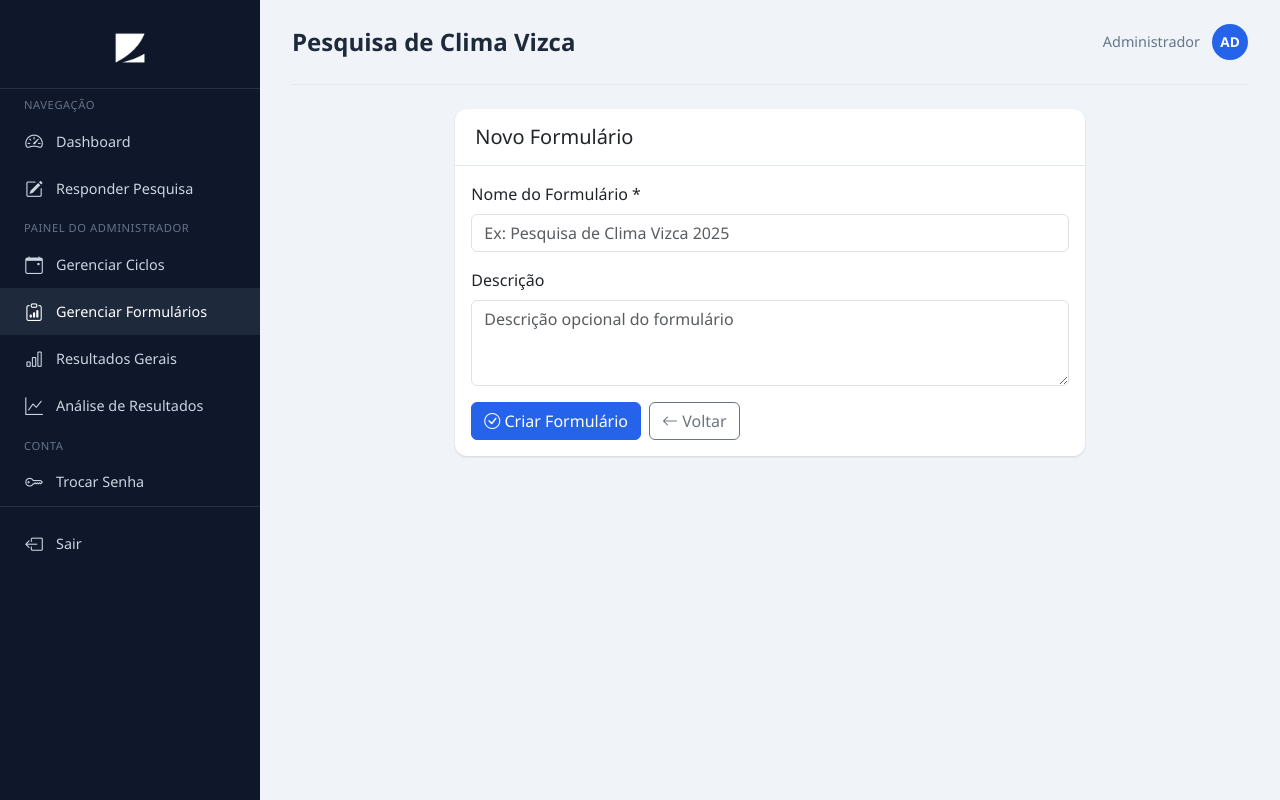
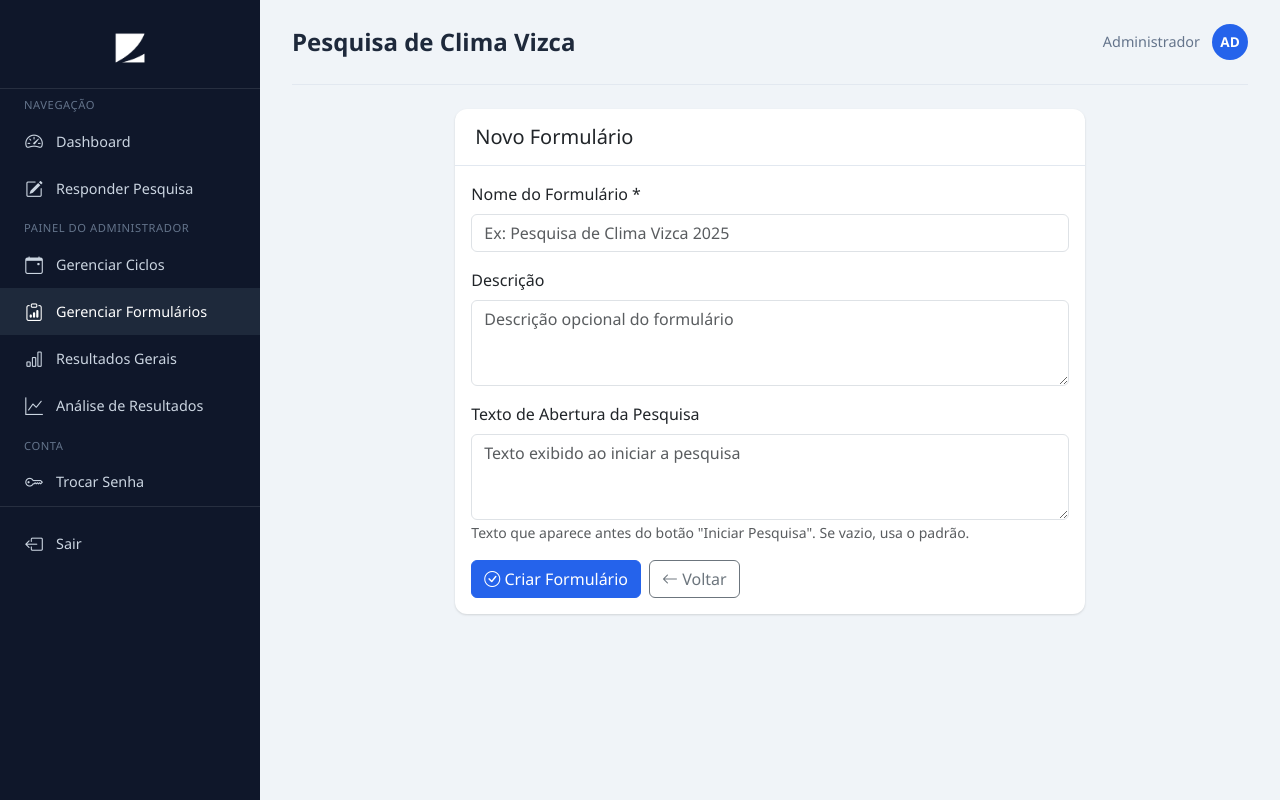
Before and after one commit to fpvizca/PesquisadeClima, a Flask app: page /admin/formularios/novo in a window 1280 px wide. Run offline with Flask 3, Linux system fonts and the light colour scheme; the visitor is signed in with stand-in values (Sample User, id 1); data comes from the database, SQL or seed files in the repository.

Commit message:
feat: campo texto_abertura editável no formulário
- Schema: coluna texto_abertura na tabela formularios
- Rotas: create/edit/duplicar copiam texto_abertura
- Template: textarea no form admin para editar o texto
- Pesquisa: exibe texto_abertura ou padrão se vazio
- migrate_v4.sql para bancos existentes

```diff
--- /dev/null
+++ b/migrate_v4.sql
@@ -0,0 +1 @@
+ALTER TABLE formularios ADD COLUMN texto_abertura TEXT;
--- a/routes/admin_formularios.py
+++ b/routes/admin_formularios.py
@@ -35,14 +35,15 @@ def init_routes(app):
         if request.method == 'POST':
             nome = request.form.get('nome', '').strip()
             descricao = request.form.get('descricao', '').strip()
+            texto_abertura = request.form.get('texto_abertura', '').strip()
 
             if not nome:
                 flash('Nome do formulário é obrigatório.', 'danger')
                 return redirect(url_for('admin_formulario_novo'))
 
             db.execute(
-                "INSERT INTO formularios (nome, descricao) VALUES (?, ?)",
-                (nome, descricao or None)
+                "INSERT INTO formularios (nome, descricao, texto_abertura) VALUES (?, ?, ?)",
+                (nome, descricao or None, texto_abertura or None)
             )
             db.commit()
             flash('Formulário criado com sucesso!', 'success')
@@ -66,6 +67,7 @@ def init_routes(app):
         if request.method == 'POST':
             nome = request.form.get('nome', '').strip()
             descricao = request.form.get('descricao', '').strip()
+            texto_abertura = request.form.get('texto_abertura', '').strip()
             ativo = 1 if request.form.get('ativo') else 0
 
             if not nome:
@@ -73,8 +75,8 @@ def init_routes(app):
                 return redirect(url_for('admin_formulario_editar', formulario_id=formulario_id))
 
             db.execute(
-                "UPDATE formularios SET nome = ?, descricao = ?, ativo = ? WHERE id = ?",
-                (nome, descricao or None, ativo, formulario_id)
+                "UPDATE formularios SET nome = ?, descricao = ?, texto_abertura = ?, ativo = ? WHERE id = ?",
+                (nome, descricao or None, texto_abertura or None, ativo, formulario_id)
             )
             db.commit()
             flash('Formulário atualizado com sucesso!', 'success')
@@ -125,8 +127,8 @@ def init_routes(app):
         # Criar cópia do formulário
         novo_nome = f"{formulario['nome']} (Cópia)"
         cursor = db.execute(
-            "INSERT INTO formularios (nome, descricao, ativo) VALUES (?, ?, 0)",
-            (novo_nome, formulario['descricao'])
+            "INSERT INTO formularios (nome, descricao, texto_abertura, ativo) VALUES (?, ?, ?, 0)",
+            (novo_nome, formulario['descricao'], formulario['texto_abertura'])
         )
         novo_formulario_id = cursor.lastrowid
 
--- a/routes/pesquisa.py
+++ b/routes/pesquisa.py
@@ -24,7 +24,9 @@ def init_routes(app):
         ja_respondeu = ja_respondeu_cookie == '1'
 
         # Fetch sections linked to the cycle's form
+        formulario = None
         if ciclo['formulario_id']:
+            formulario = db.execute("SELECT * FROM formularios WHERE id = ?", (ciclo['formulario_id'],)).fetchone()
             secoes = db.execute(
                 "SELECT * FROM secoes WHERE formulario_id = ? AND ativo = 1 ORDER BY ordem",
                 (ciclo['formulario_id'],)
@@ -43,7 +45,8 @@ def init_routes(app):
             ciclo=ciclo,
             ja_respondeu=ja_respondeu,
             secoes=secoes,
-            total_perguntas=total_perguntas
+            total_perguntas=total_perguntas,
+            formulario=formulario
         )
 
     @app.route('/pesquisa/secao/<int:secao_id>', methods=['GET', 'POST'])
--- a/schema.sql
+++ b/schema.sql
@@ -24,11 +24,12 @@ CREATE TABLE IF NOT EXISTS usuario_roles (
 );
 
 CREATE TABLE IF NOT EXISTS formularios (
-    id          INTEGER PRIMARY KEY AUTOINCREMENT,
-    nome        TEXT NOT NULL,
-    descricao   TEXT,
-    ativo       INTEGER NOT NULL DEFAULT 1,
-    criado_em   DATETIME NOT NULL DEFAULT CURRENT_TIMESTAMP
+    id              INTEGER PRIMARY KEY AUTOINCREMENT,
+    nome            TEXT NOT NULL,
+    descricao       TEXT,
+    texto_abertura  TEXT,
+    ativo           INTEGER NOT NULL DEFAULT 1,
+    criado_em       DATETIME NOT NULL DEFAULT CURRENT_TIMESTAMP
 );
 
 CREATE TABLE IF NOT EXISTS secoes (
--- a/templates/admin_formulario_form.html
+++ b/templates/admin_formulario_form.html
@@ -22,6 +22,13 @@
             <label for="descricao" class="form-label">Descrição</label>
             <textarea class="form-control" id="descricao" name="descricao" rows="3"
                       placeholder="Descrição opcional do formulário">{{ formulario.descricao if formulario else '' }}</textarea>
+          </div>
+
+          <div class="mb-3">
+            <label for="texto_abertura" class="form-label">Texto de Abertura da Pesquisa</label>
+            <textarea class="form-control" id="texto_abertura" name="texto_abertura" rows="3"
+                      placeholder="Texto exibido ao iniciar a pesquisa">{{ formulario.texto_abertura if formulario and formulario.texto_abertura else '' }}</textarea>
+            <small class="text-muted">Texto que aparece antes do botão "Iniciar Pesquisa". Se vazio, usa o padrão.</small>
           </div>
 
           {% if formulario %}
```
Also changed, not shown: templates/pesquisa.html (+6 -2 lines).
